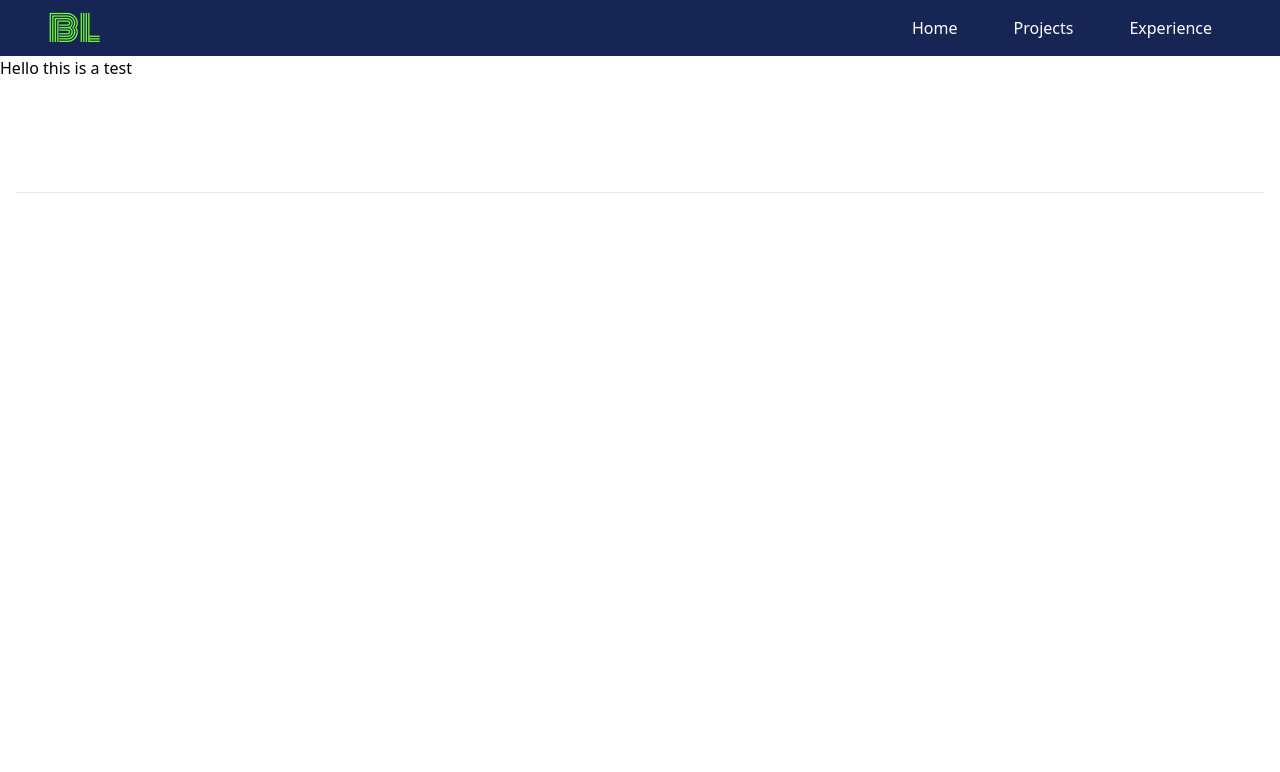
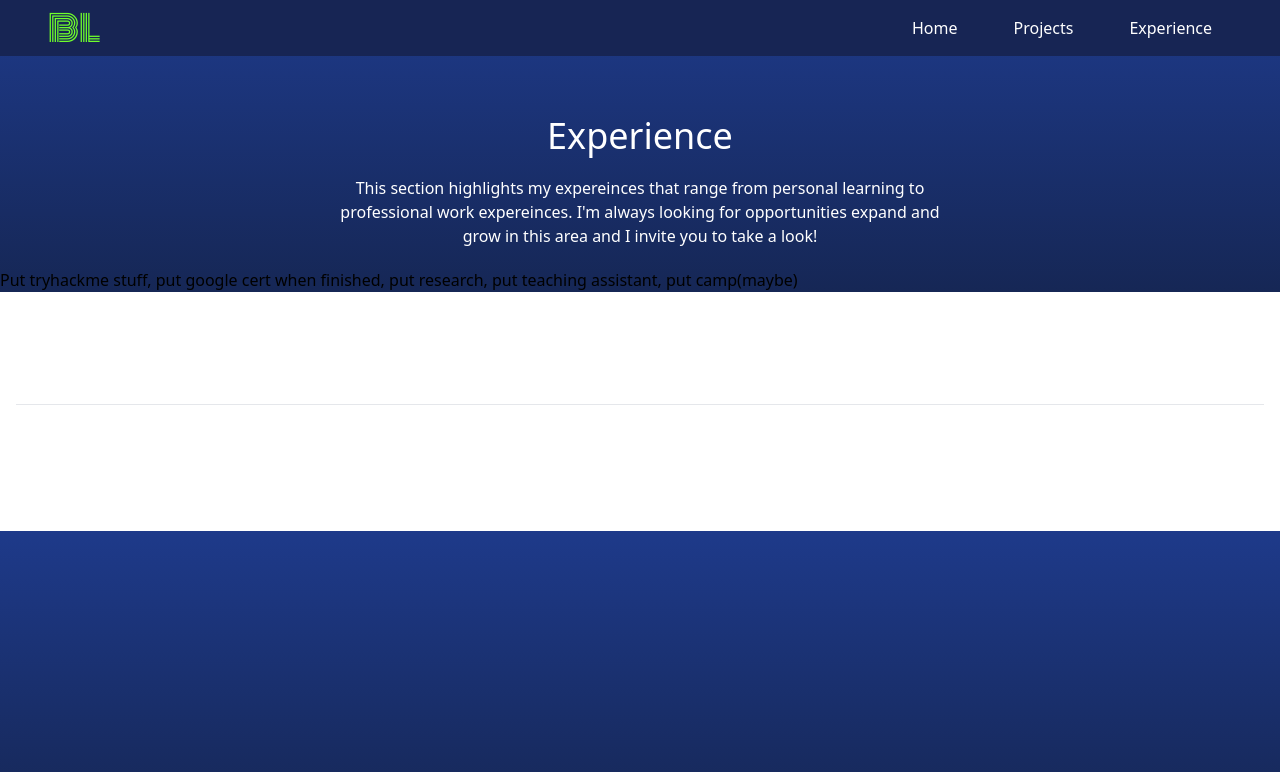
Before and after one commit to BlueBenjaminBen/BL.Portfolio, a website: page build/HTML/experience.html in a window 1280 px wide. Drawn offline with Linux system fonts and the light colour scheme.

Commit message:
started working on experience page

```diff
--- a/build/HTML/experience.html
+++ b/build/HTML/experience.html
@@ -13,9 +13,15 @@
       rel="stylesheet"
     />
   </head>
-  <body>
+  <body class="bg-gradient-to-b from-blue-900 to-slate-900">
     <div id="navbar"></div>
-    Hello this is a test
+    <div class="flex flex-col text-center items-center justify-center mt-10 p-5 text-white">
+      <h1 class="text-4xl">Experience</h2>
+        <p class="px-80 mt-5">This section highlights my expereinces that range from personal learning to professional work expereinces. I'm always looking for opportunities expand and grow in this area
+        and I invite you to take a look!
+        </p>
+    </div>
+    <p>Put tryhackme stuff, put google cert when finished, put research, put teaching assistant, put camp(maybe)</p>
     <div id="footer"></div>
   </body>
 </html>
```
Also changed, not shown: build/css/style.css.
